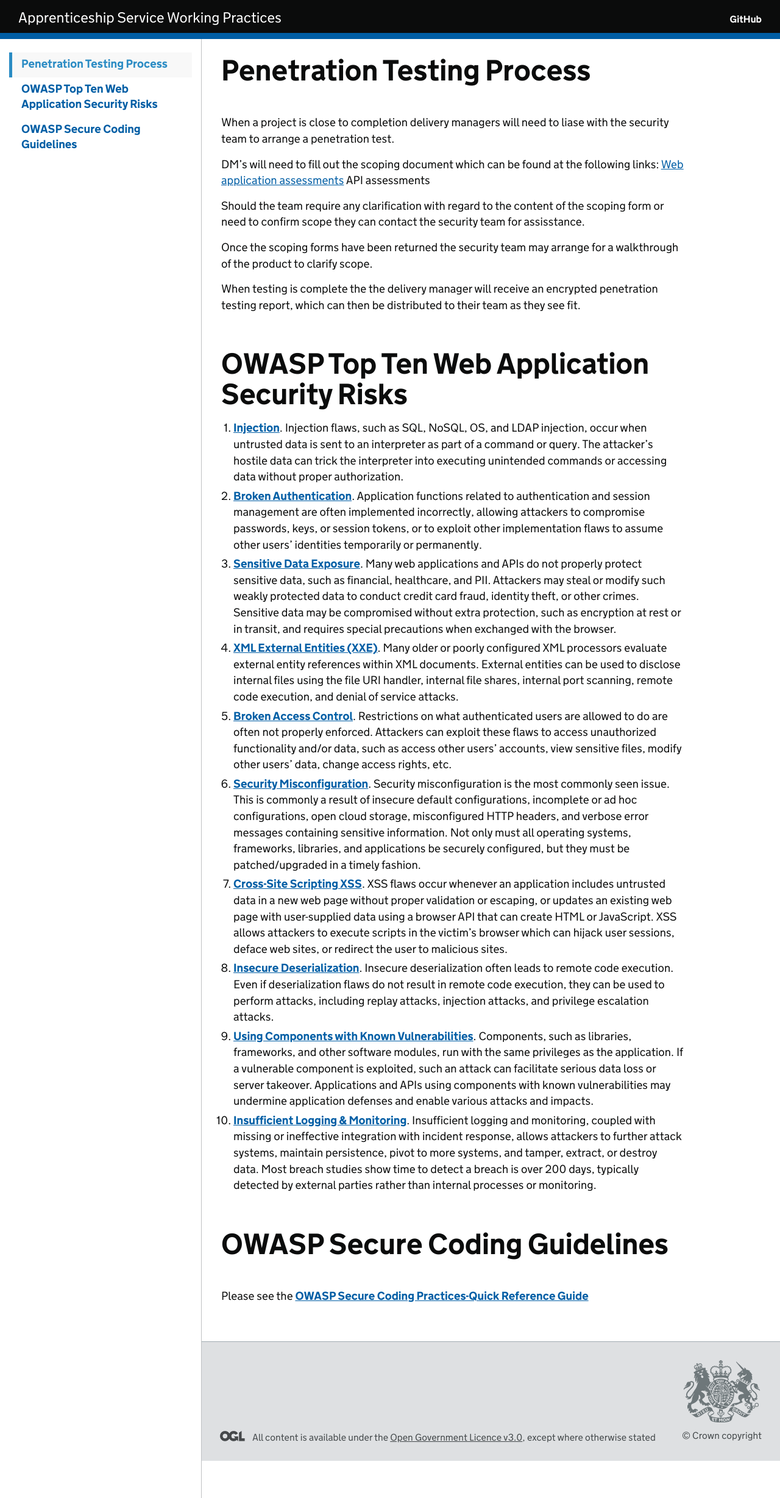
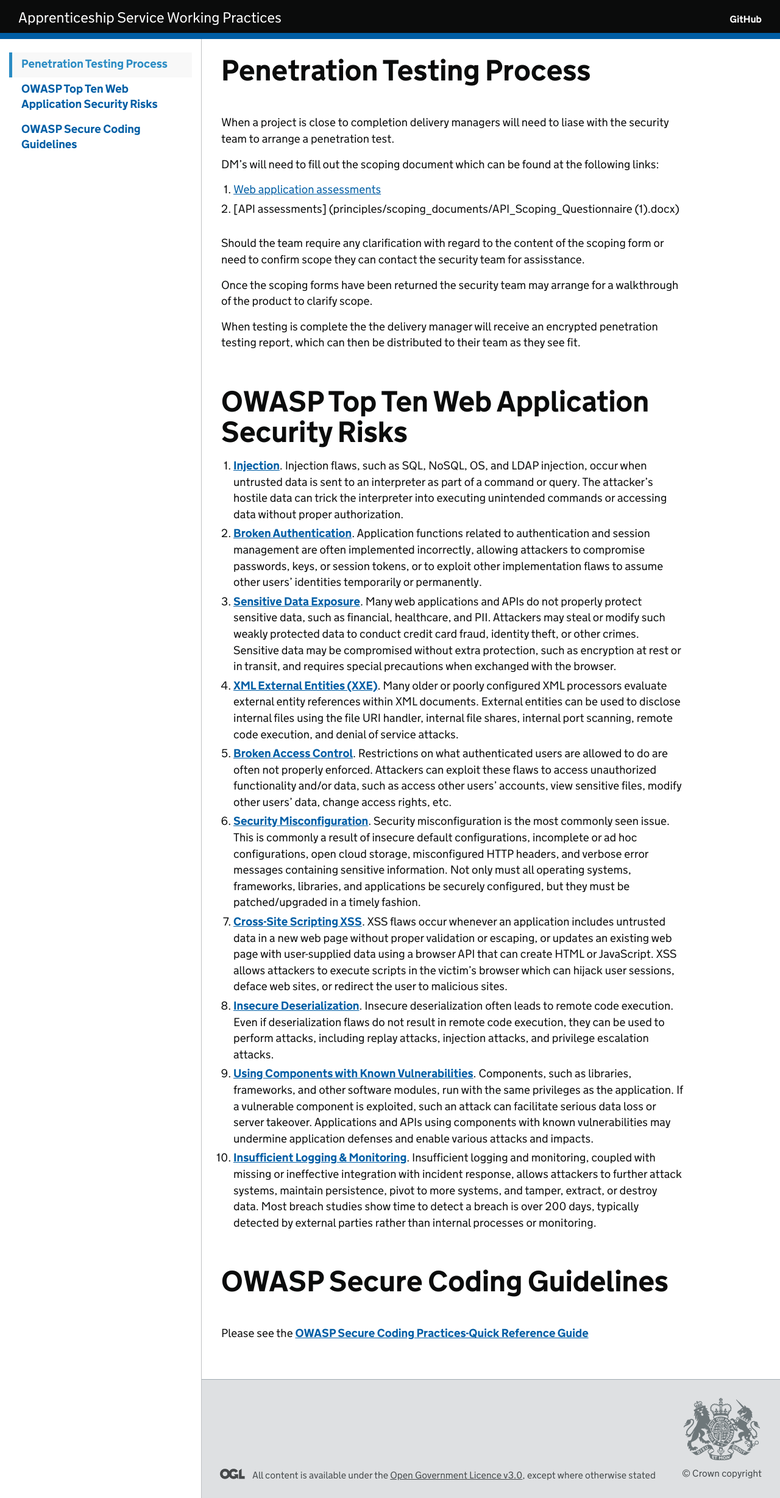
Before and after one commit to SkillsFundingAgency/das-technical-guidance, a Jekyll site: the page built from principles/security-principles.md, in a window 1280 px wide. Shown: the whole page at 61% size. Built offline with Jekyll 4.4.1, drawn with Linux system fonts in a browser that asks for light colours.

Commit message:
Update security-principles.md

```diff
--- a/principles/security-principles.md
+++ b/principles/security-principles.md
@@ -6,8 +6,8 @@ title:  "Security Principles"
 When a project is close to completion delivery managers will need to liase with the security team to arrange a penetration test.
 
 DM's will need to fill out the scoping document which can be found at the following links:
-[Web application assessments](https://github.com/SkillsFundingAgency/das-technical-guidance/blob/security-principles-update/principles/scoping_documents/Web_App_Scoping_Questionnaire%20(3).docx)
-API assessments
+1. [Web application assessments](https://github.com/SkillsFundingAgency/das-technical-guidance/blob/security-principles-update/principles/scoping_documents/Web_App_Scoping_Questionnaire%20(3).docx)
+2. [API assessments] (principles/scoping_documents/API_Scoping_Questionnaire (1).docx)
 
 Should the team require any clarification with regard to the content of the scoping form or need to confirm scope they can contact the security team for assisstance.
 
```
